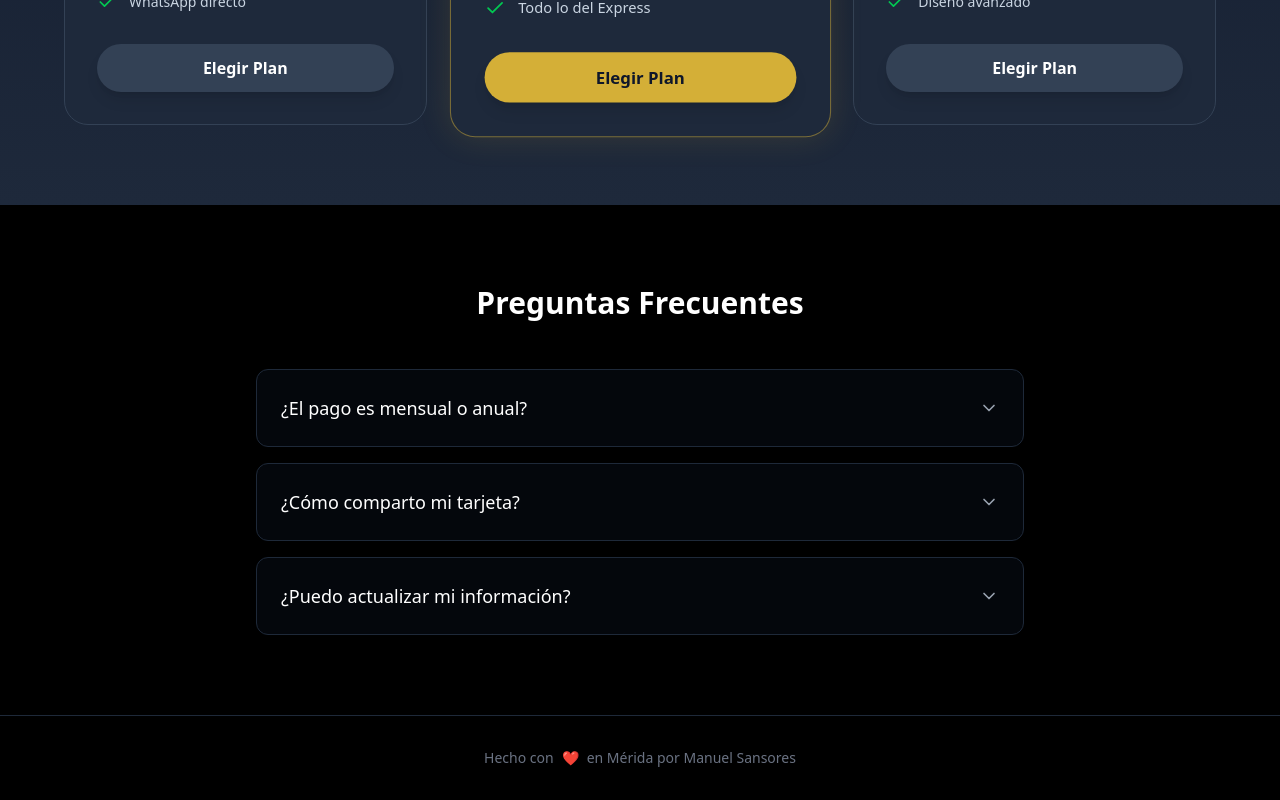
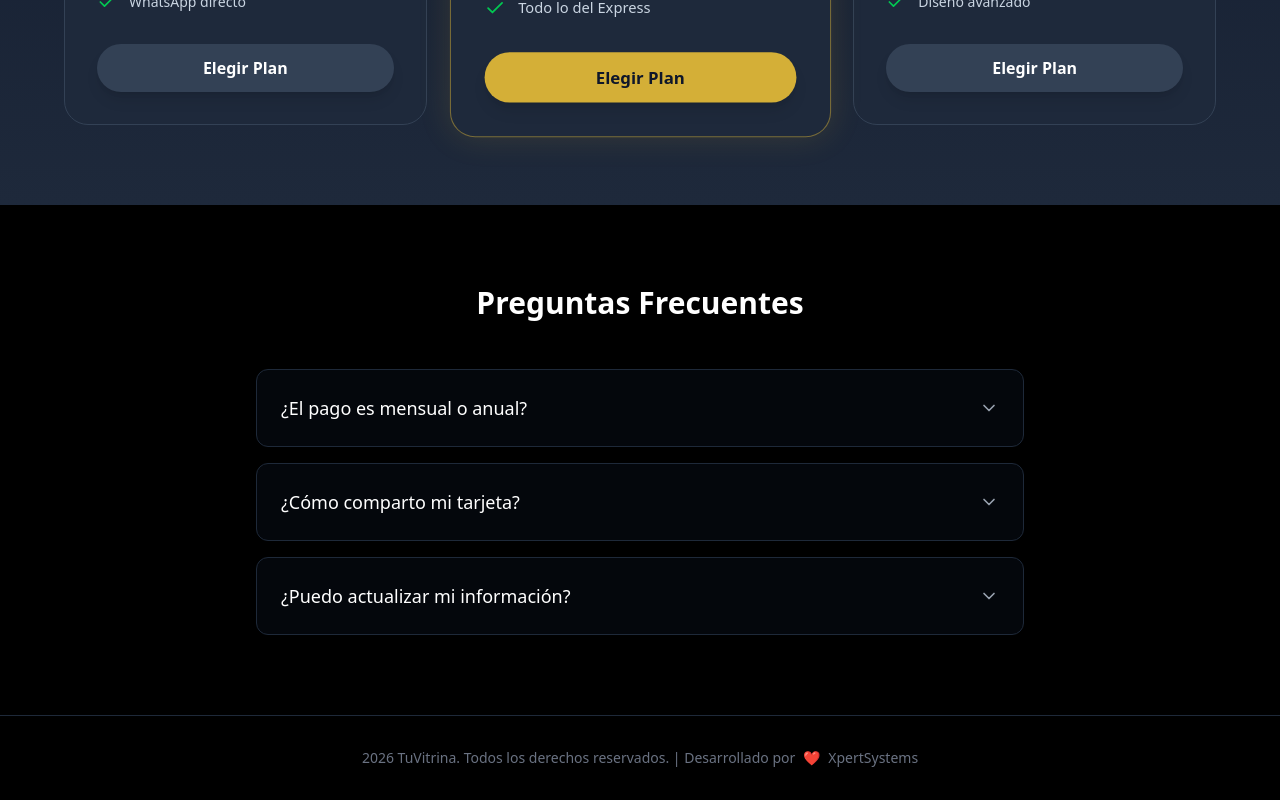
Before and after one commit to manuelsansoresg/tuvitrina, a Next.js app: page / in a window 1280 px wide. Shown: the part 2831-3631 px from the top of the page. Built offline with nearby package versions, Linux system fonts and the light colour scheme; no server answers; what mercadopago would draw is missing.

Commit message:
docs: update footer branding and copyright information
Update footer text across multiple components to reflect new branding.
Change "Powered by TuVitrina" to "XpertSystems" with a link to their Facebook page.
Update the main footer to include copyright notice and remove personal attribution.

```diff
--- a/src/app/[slug]/page.tsx
+++ b/src/app/[slug]/page.tsx
@@ -205,7 +205,7 @@ export default async function CardPage({ params }: { params: Promise<{ slug: str
 
          {/* Footer */}
          <div className="py-6 text-center border-t border-white/10" style={{ backgroundColor: 'rgba(0,0,0,0.05)' }}>
-            <p className="text-[10px] font-medium" style={{ color: extendedCard.descriptionColor || '#94a3b8' }}>Powered by TuVitrina</p>
+            <p className="text-[10px] font-medium" style={{ color: extendedCard.descriptionColor || '#94a3b8' }}> <a href="https://www.facebook.com/profile.php?id=100068794671008" target="_blank">XpertSystems</a> </p>
          </div>
       </div>
     </div>
--- a/src/components/Footer.tsx
+++ b/src/components/Footer.tsx
@@ -5,7 +5,7 @@ export function Footer() {
     <footer className="py-8 bg-black text-center border-t border-gray-800">
       <div className="max-w-4xl mx-auto px-6">
         <p className="text-gray-500 text-sm flex items-center justify-center gap-2">
-          Hecho con <span className="text-red-500">❤️</span> en Mérida por Manuel Sansores
+          2026 TuVitrina. Todos los derechos reservados. | Desarrollado por <span className="text-red-500">❤️</span> <a href="https://www.facebook.com/profile.php?id=100068794671008" target="_blank">XpertSystems</a>
         </p>
       </div>
     </footer>
--- a/src/components/dashboard/dashboard-client.tsx
+++ b/src/components/dashboard/dashboard-client.tsx
@@ -975,7 +975,7 @@ export function DashboardClient({ data, targetUserId, isSessionAdmin }: Dashboar
 
              {/* Powered by footer */}
              <div className="py-6 text-center">
-                <p className="text-[10px] text-slate-400 font-medium">Powered by TuVitrina</p>
+                <p className="text-[10px] text-slate-400 font-medium"> <a href="https://www.facebook.com/profile.php?id=100068794671008" target="_blank">XpertSystems</a> </p>
              </div>
           </div>
         </div>
```
